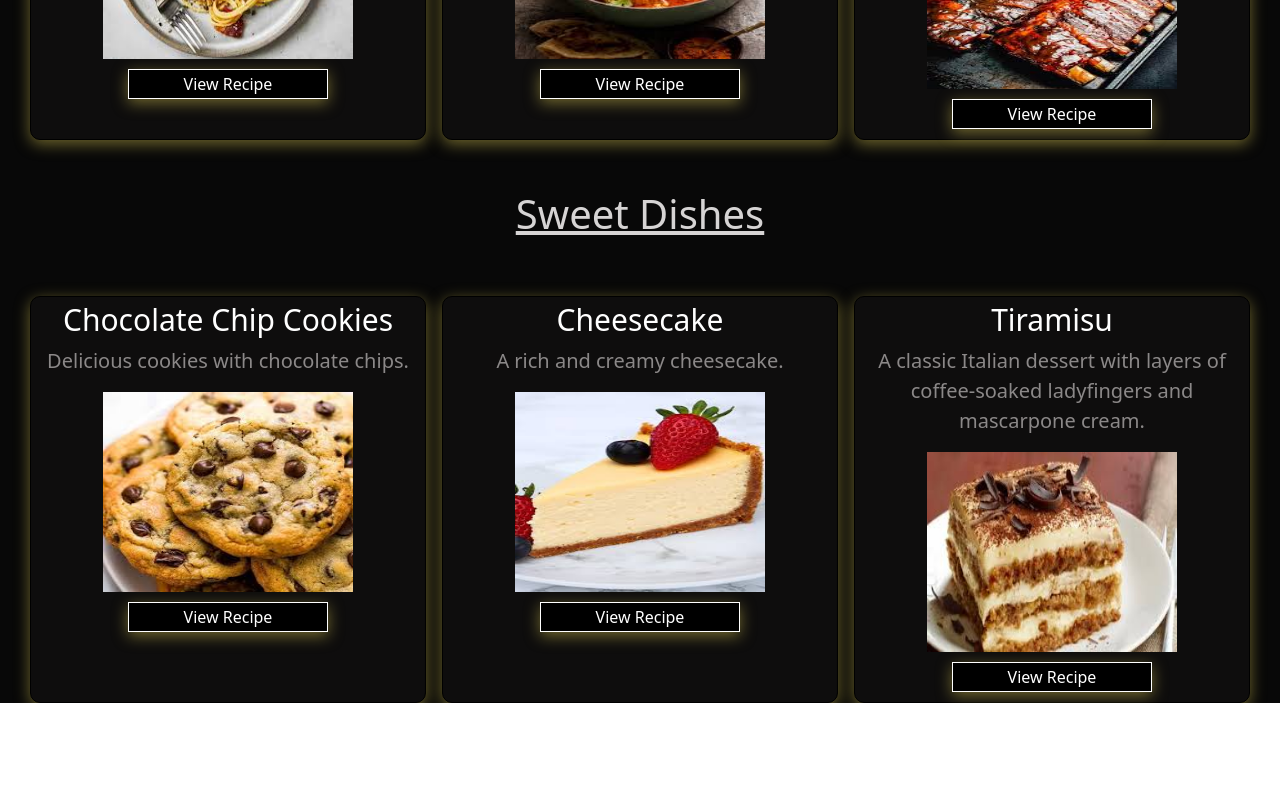
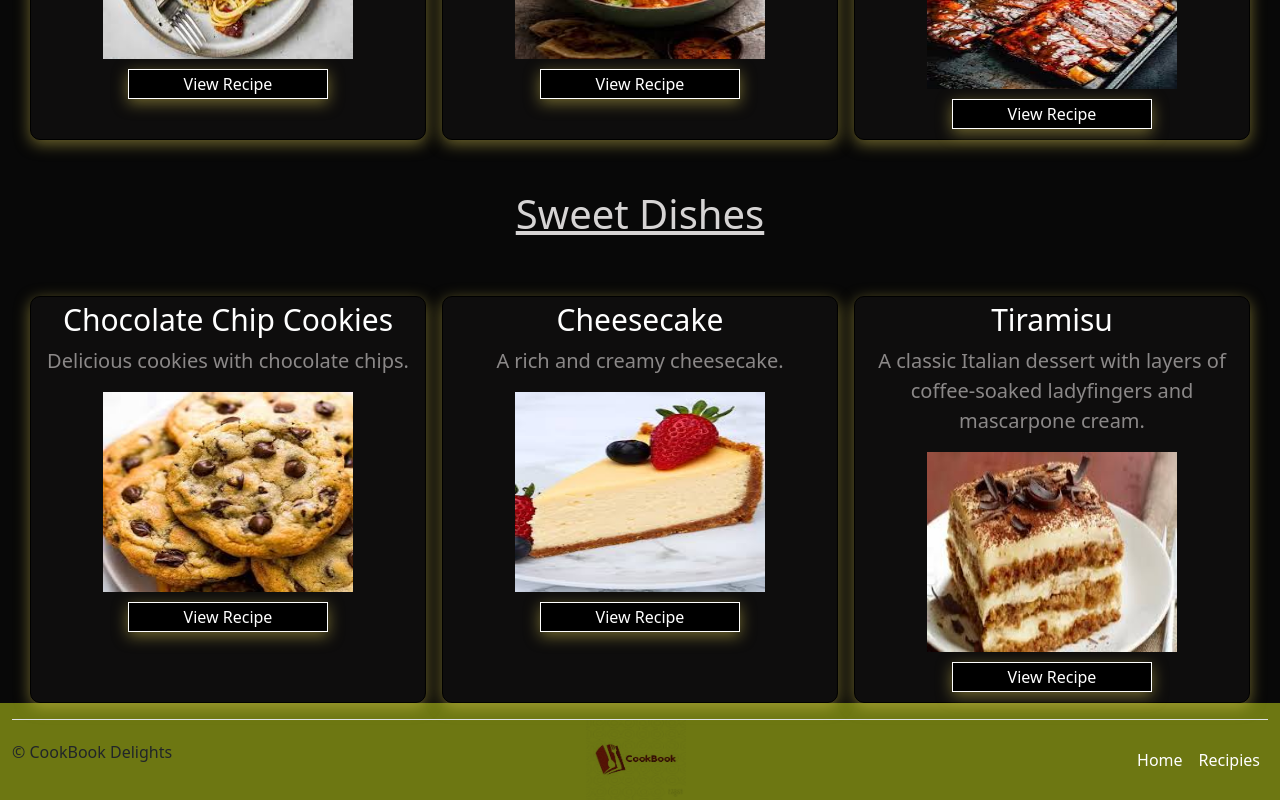
Before and after one commit to naledimuhauli/recipe-book-website, a React (Create React App) app: page / in a window 1280 px wide. Shown: the part 1702-2502 px from the top of the page. Before the commit the page ends 2405 px from the top, so only its background shows below. Built offline with nearby package versions, Linux system fonts and the light colour scheme.

Commit message:
added footer

```diff
--- a/src/About.css
+++ b/src/About.css
@@ -18,3 +18,23 @@
     color: rgb(240, 238, 238);
     font-family: Georgia, 'Times New Roman', Times, serif;
   }
+
+  .footer{
+     background-color: rgb(109, 119, 18);
+     color: rgb(0, 0, 0);
+     max-width: 100%;
+  }
+
+  .nav-link{
+    color: white;
+  }
+
+  .delights{
+    color: white;
+  }
+
+  .cook-book{
+    mix-blend-mode: multiply;
+    width: 100px;
+    height: 80px;
+  }
--- a/src/App.js
+++ b/src/App.js
@@ -3,6 +3,7 @@ import 'bootstrap/dist/css/bootstrap.min.css';
 import RecipeList from './recipe-list';
 import Navbar from './Navbar';
 import AboutUs from './AboutUs';
+import Footer from './Footer';
 
 
 function App() {
@@ -17,6 +18,8 @@ function App() {
     </div>
     <AboutUs />
     <RecipeList />
+    <Footer />
+
     </>
   );
 }
--- /dev/null
+++ b/src/Footer.js
@@ -0,0 +1,24 @@
+import React from 'react';
+import './About.css'
+import cookbbok from './images/cookbook.jpg'
+
+const Footer = () => {
+    return (
+        <div className="container footer pt-3">
+  <footer className="d-flex flex-wrap justify-content-between align-items-center border-top">
+    <p className="col text-body delights">&copy; CookBook Delights</p>
+
+    <p className="col d-flex align-items-center justify-content-center mb-3 mb-md-0 me-md-auto link-body-emphasis text-decoration-none">
+      <img src={cookbbok} className="bi me-2 cook-book" alt='' />
+    </p>
+
+    <ul className="nav col justify-content-end">
+      <li className="nav-item"><a href="#" className="nav-link px-2 ">Home</a></li>
+      <li className="nav-item"><a href="#" className="nav-link px-2 ">Recipies</a></li>
+    </ul>
+  </footer>
+</div>
+    )
+}
+
+export default Footer
--- a/src/recipe-list.js
+++ b/src/recipe-list.js
@@ -49,7 +49,7 @@ const RecipeList = () => {
 
     return (
         <div className='container hero'>
-            <h1 className='class-list'>Recipe List</h1>
+            <h1 className='class-list'>Recipes List</h1>
             <div className='savoury-list'>
                 <h1 className='savoury-dishes'>Savoury Dishes</h1>
                 <div className='savoury'>
```
Also changed, not shown: src/images/cookbook.jpg (added).
